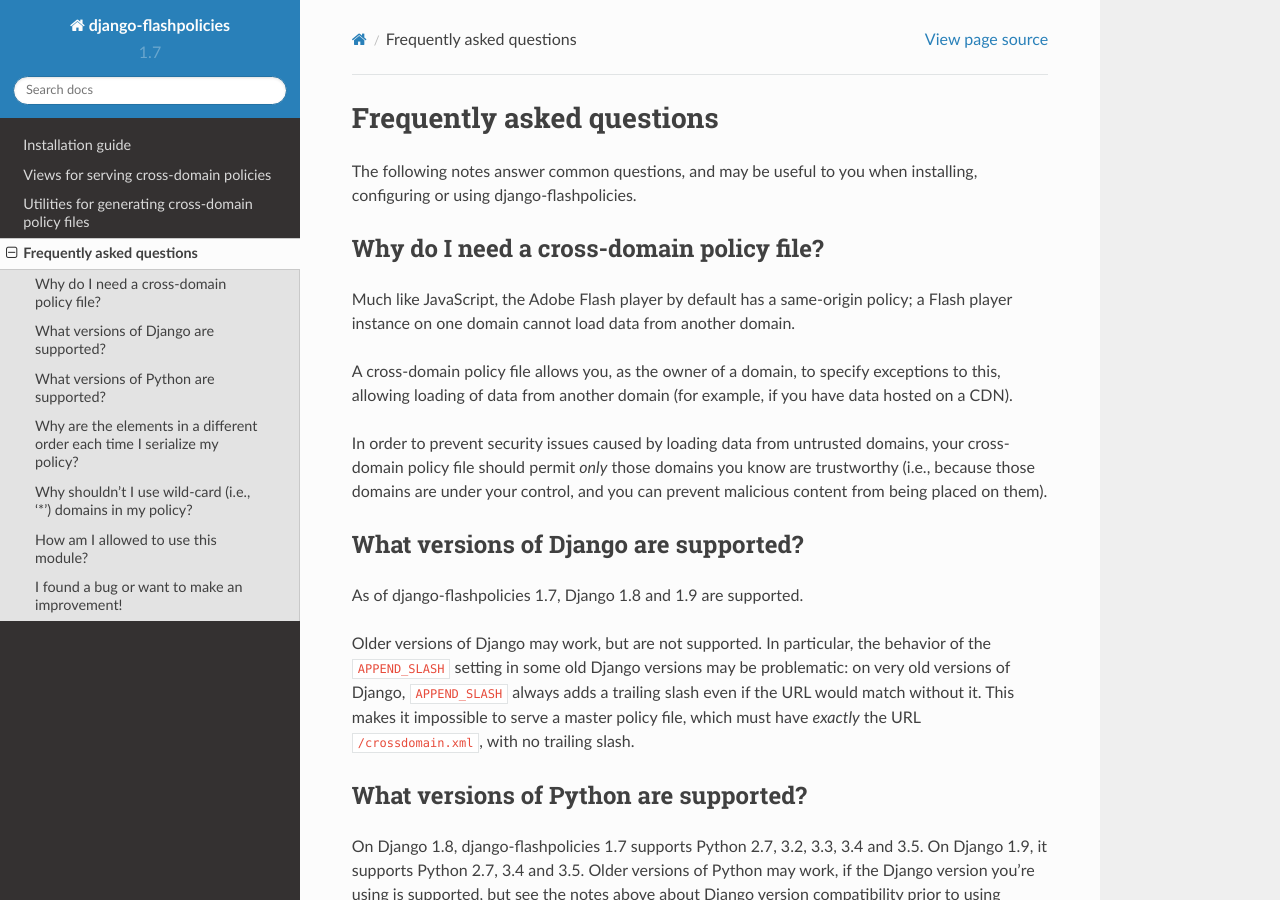
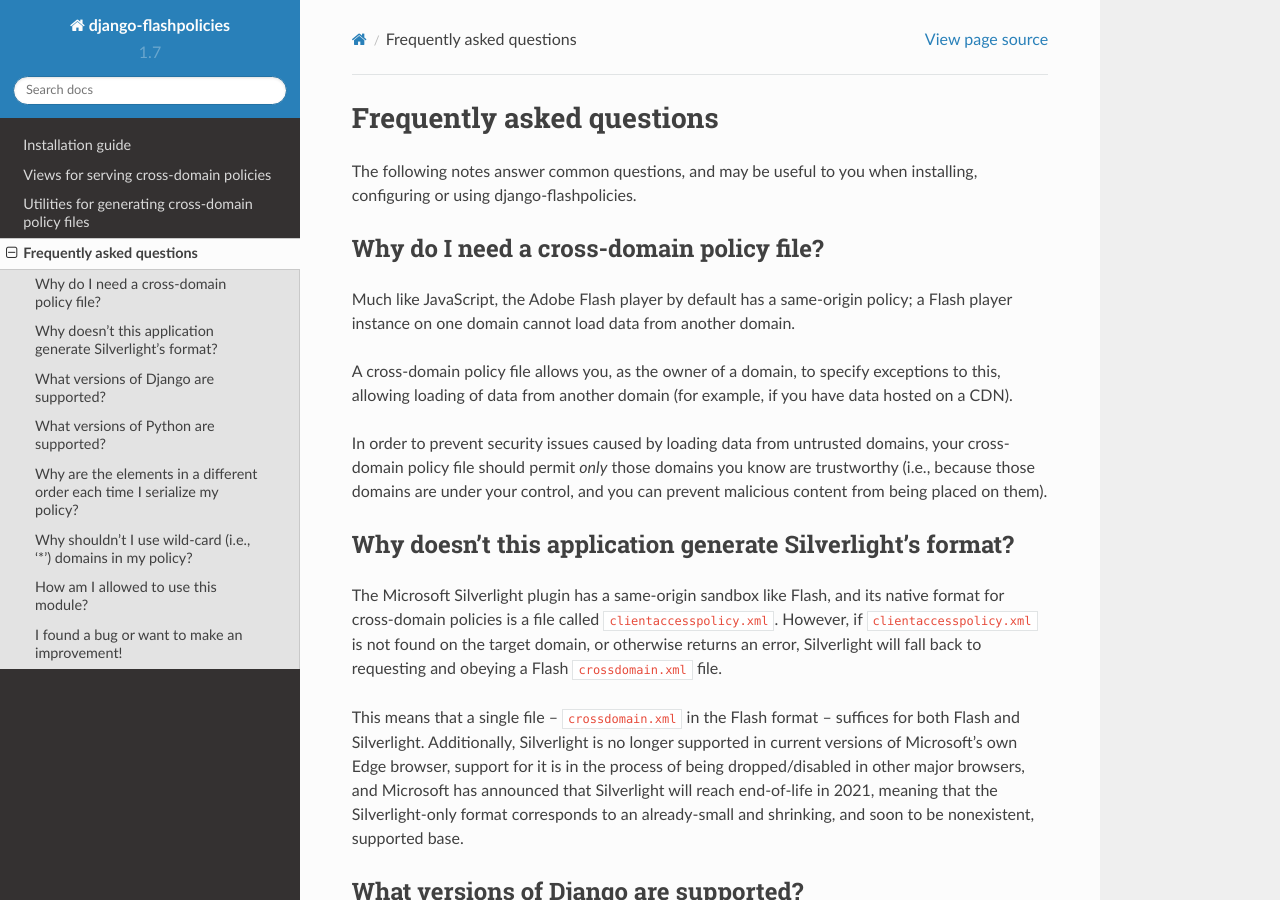
Before and after one commit to ubernostrum/django-flashpolicies, a Sphinx documentation site: the page built from docs/faq.rst, in a window 1280 px wide and 900 px high. Built offline with Sphinx 7.4.7 and the Read the Docs theme 2.0.0, drawn with Linux system fonts in a browser that asks for light colours.

Commit message:
Explain why Silverlight's format isn't explicitly supported.

```diff
--- a/docs/faq.rst
+++ b/docs/faq.rst
@@ -24,6 +24,26 @@
 those domains you know are trustworthy (i.e., because those domains
 are under your control, and you can prevent malicious content from
 being placed on them).
+
+
+Why doesn't this application generate Silverlight's format?
+-----------------------------------------------------------
+
+The Microsoft Silverlight plugin has a same-origin sandbox like Flash,
+and its native format for cross-domain policies is a file called
+``clientaccesspolicy.xml``. However, if ``clientaccesspolicy.xml`` is
+not found on the target domain, or otherwise returns an error,
+Silverlight will fall back to requesting and obeying a Flash
+``crossdomain.xml`` file.
+
+This means that a single file -- ``crossdomain.xml`` in the Flash
+format -- suffices for both Flash and Silverlight. Additionally,
+Silverlight is no longer supported in current versions of Microsoft's
+own Edge browser, support for it is in the process of being
+dropped/disabled in other major browsers, and Microsoft has announced
+that Silverlight will reach end-of-life in 2021, meaning that the
+Silverlight-only format corresponds to an already-small and shrinking,
+and soon to be nonexistent, supported base.
 
 
 What versions of Django are supported?
```
